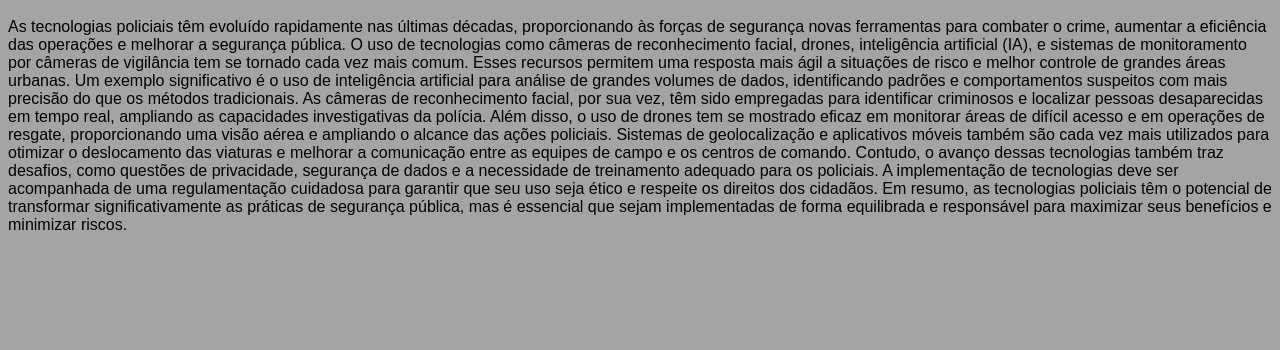
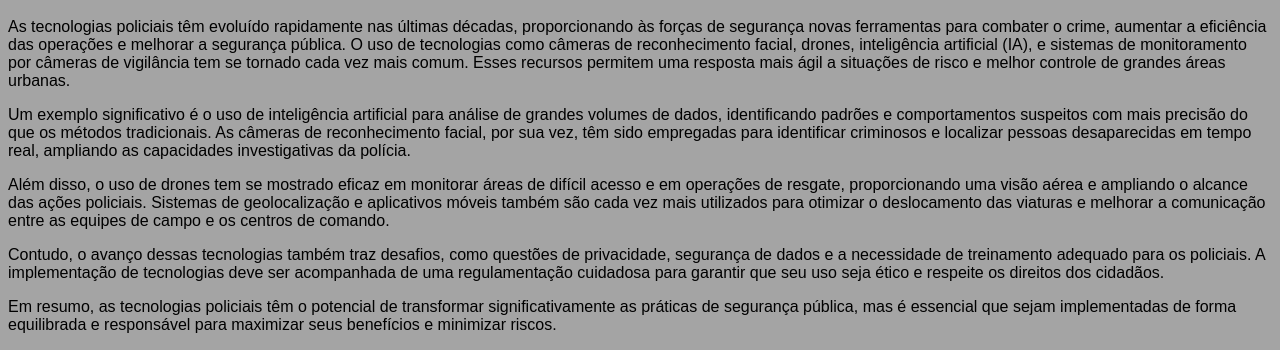
Before and after one commit to VitorADS42/Atv-HTML-imagem, a plain HTML site: page index.html in a window 1280 px wide. Shown: the part 794-1144 px from the top of the page. Before the commit the page ends 1044 px from the top, so only its background shows below. Drawn offline with Linux system fonts and the light colour scheme.

Commit message:
index.html

```diff
--- a/index.html
+++ b/index.html
@@ -4,7 +4,7 @@
 <meta charset="UTF-8">
 <meta name="viewport" content="width=device-width,
 initial-scale=1.0">
-    <title>Tecnologia e segurança pública</title>
+    <title>Tecnologia Policial</title>
     <style>
         body {
             font-family: Arial, sans-serif;
@@ -23,15 +23,32 @@ initial-scale=1.0">
     <img src=https://www.tecnosec.es/wp-content/uploads/2023/01/IA-para-uso-policial-ty8yzH.jpeg alt= "Policial observando holograma de um painel tecnológico contendo diversos gráficos e outros dados" width="950">
 
     <p>
-        As tecnologias policiais têm evoluído rapidamente nas últimas décadas, proporcionando às forças de segurança novas ferramentas para combater o crime, aumentar a eficiência das operações e melhorar a segurança pública. O uso de tecnologias como câmeras de reconhecimento facial, drones, inteligência artificial (IA), e sistemas de monitoramento por câmeras de vigilância tem se tornado cada vez mais comum. Esses recursos permitem uma resposta mais ágil a situações de risco e melhor controle de grandes áreas urbanas.
-
-        Um exemplo significativo é o uso de inteligência artificial para análise de grandes volumes de dados, identificando padrões e comportamentos suspeitos com mais precisão do que os métodos tradicionais. As câmeras de reconhecimento facial, por sua vez, têm sido empregadas para identificar criminosos e localizar pessoas desaparecidas em tempo real, ampliando as capacidades investigativas da polícia.
-
-        Além disso, o uso de drones tem se mostrado eficaz em monitorar áreas de difícil acesso e em operações de resgate, proporcionando uma visão aérea e ampliando o alcance das ações policiais. Sistemas de geolocalização e aplicativos móveis também são cada vez mais utilizados para otimizar o deslocamento das viaturas e melhorar a comunicação entre as equipes de campo e os centros de comando.
-
-        Contudo, o avanço dessas tecnologias também traz desafios, como questões de privacidade, segurança de dados e a necessidade de treinamento adequado para os policiais. A implementação de tecnologias deve ser acompanhada de uma regulamentação cuidadosa para garantir que seu uso seja ético e respeite os direitos dos cidadãos.
-
-        Em resumo, as tecnologias policiais têm o potencial de transformar significativamente as práticas de segurança pública, mas é essencial que sejam implementadas de forma equilibrada e responsável para maximizar seus benefícios e minimizar riscos.
+        As tecnologias policiais têm evoluído rapidamente nas últimas décadas, proporcionando às forças de segurança novas
+        ferramentas para combater o crime, aumentar a eficiência das operações e melhorar a segurança pública. O uso de tecnologias
+        como câmeras de reconhecimento facial, drones, inteligência artificial (IA), e sistemas de monitoramento por câmeras de
+        vigilância tem se tornado cada vez mais comum. Esses recursos permitem uma resposta mais ágil a situações de risco e melhor
+        controle de grandes áreas urbanas.
+    </p>
+    <p>
+        Um exemplo significativo é o uso de inteligência artificial para análise de grandes volumes de dados, identificando padrões
+        e comportamentos suspeitos com mais precisão do que os métodos tradicionais. As câmeras de reconhecimento facial, por sua vez,
+        têm sido empregadas para identificar criminosos e localizar pessoas desaparecidas em tempo real, ampliando as capacidades
+        investigativas da polícia.
+    </p>
+    <p>
+        Além disso, o uso de drones tem se mostrado eficaz em monitorar áreas de difícil acesso e em operações de resgate,
+        proporcionando uma visão aérea e ampliando o alcance das ações policiais. Sistemas de geolocalização e aplicativos móveis
+        também são cada vez mais utilizados para otimizar o deslocamento das viaturas e melhorar a comunicação entre as equipes de
+        campo e os centros de comando.
+    </p>
+    <p>
+        Contudo, o avanço dessas tecnologias também traz desafios, como questões de privacidade, segurança de dados e a necessidade
+        de treinamento adequado para os policiais. A implementação de tecnologias deve ser acompanhada de uma regulamentação cuidadosa
+        para garantir que seu uso seja ético e respeite os direitos dos cidadãos.
+    </p>
+    <p>
+        Em resumo, as tecnologias policiais têm o potencial de transformar significativamente as práticas de segurança pública, mas é
+        essencial que sejam implementadas de forma equilibrada e responsável para maximizar seus benefícios e minimizar riscos.
     </p>
 
 
```
